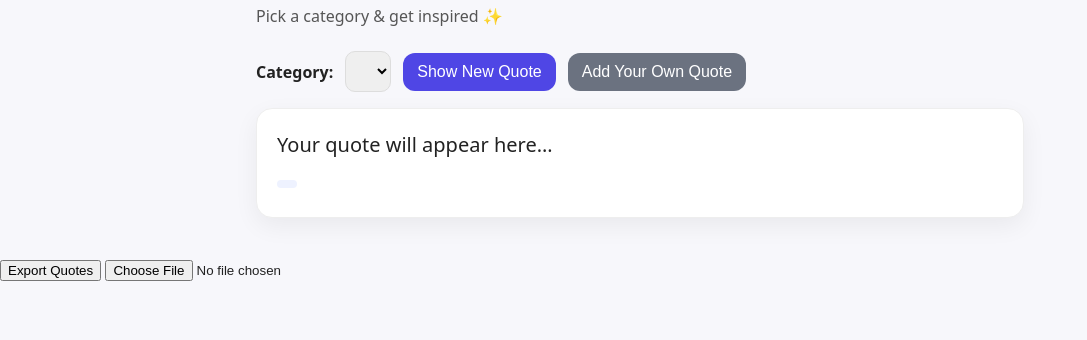
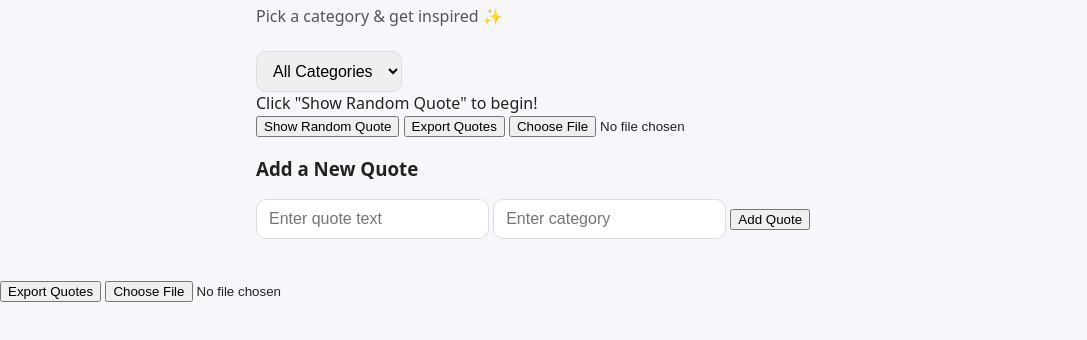
Before and after one commit to Jooleric/alx_fe_javascript, a plain HTML site: page dom-manipulation/index.html in a window 1280 px wide. Shown: the part 86-426 px from the top of the page, without its empty margins (0-1087 px from the left). Drawn offline with Linux system fonts and the light colour scheme.

Commit message:
Quote app

```diff
--- a/dom-manipulation/index.html
+++ b/dom-manipulation/index.html
@@ -12,18 +12,24 @@
     <h1>Dynamic Quote Generator</h1>
     <p class="tagline">Pick a category & get inspired ✨</p>
 
-    <section id="controls" class="controls">
-      <label for="categorySelect" class="label">Category:</label>
-      <select id="categorySelect" aria-label="Quote category"></select>
+    <!-- Category Filter -->
+      <select id="categoryFilter" onchange="filterQuotes()">
+      <option value="all">All Categories</option>
+</select>
 
-      <button id="newQuote" class="btn">Show New Quote</button>
-      <button id="toggleForm" class="btn btn-secondary">Add Your Own Quote</button>
-    </section>
+    <!-- Quote Display -->
+  <div id="quoteDisplay">Click "Show Random Quote" to begin!</div>
 
-    <section id="quoteCard" class="quote-card" aria-live="polite">
-      <p id="quoteText" class="quote-text">Your quote will appear here…</p>
-      <span id="quoteCategory" class="quote-category"></span>
-    </section>
+  <!-- Buttons -->
+      <button onclick="showRandomQuote()">Show Random Quote</button>
+      <button onclick="exportToJsonFile()">Export Quotes</button>
+      <input type="file" id="importFile" accept=".json" onchange="importFromJsonFile(event)" />
+
+  <!-- Add New Quote -->
+      <h3>Add a New Quote</h3>
+      <input type="text" id="newQuoteText" placeholder="Enter quote text">
+       <input type="text" id="newQuoteCategory" placeholder="Enter category">
+  <button onclick="addQuote()">Add Quote</button>
 
     <!-- The add-quote form will be created here by JavaScript -->
     <section id="formArea"></section>
--- a/dom-manipulation/script.js
+++ b/dom-manipulation/script.js
@@ -1,7 +1,7 @@
 let quotes = JSON.parse(localStorage.getItem("quotes")) || [
   { text: "The best way to get started is to quit talking and begin doing.", category: "Motivation" },
-  { text: "Don’t let yesterday take up too much of today.", category: "Wisdom" },
-  { text: "Failure is not the opposite of success; it’s part of success.", category: "Inspiration" }
+  { text: "Don't let yesterday take up too much of today.", category: "Inspiration" },
+  { text: "It's not whether you get knocked down, it's whether you get up.", category: "Resilience" }
 ];
 
 function saveQuotes() {
@@ -9,19 +9,23 @@ function saveQuotes() {
 }
 
 function showRandomQuote() {
-  if (quotes.length === 0) {
-    document.getElementById("quoteDisplay").innerText = "No quotes available.";
+  const category = document.getElementById("categoryFilter").value;
+  let filteredQuotes = quotes;
+
+  if (category !== "all") {
+    filteredQuotes = quotes.filter(q => q.category === category);
+  }
+
+  if (filteredQuotes.length === 0) {
+    document.getElementById("quoteDisplay").innerText = "No quotes found for this category.";
     return;
   }
-  const randomIndex = Math.floor(Math.random() * quotes.length);
-  const randomQuote = quotes[randomIndex];
-  document.getElementById("quoteDisplay").innerText = `"${randomQuote.text}" — ${randomQuote.category}`;
 
-  // ✅ Save last shown quote to session storage
-  sessionStorage.setItem("lastQuote", JSON.stringify(randomQuote));
+  const randomIndex = Math.floor(Math.random() * filteredQuotes.length);
+  const q = filteredQuotes[randomIndex];
+  document.getElementById("quoteDisplay").innerText = `"${q.text}" — ${q.category}`;
+  sessionStorage.setItem("lastQuote", JSON.stringify(q));
 }
-
-document.getElementById("newQuote").addEventListener("click", showRandomQuote);
 
 function addQuote() {
   const text = document.getElementById("newQuoteText").value.trim();
@@ -29,6 +33,7 @@ function addQuote() {
   if (text && category) {
     quotes.push({ text, category });
     saveQuotes();
+    populateCategories();
     alert("Quote added!");
     document.getElementById("newQuoteText").value = "";
     document.getElementById("newQuoteCategory").value = "";
@@ -37,42 +42,81 @@ function addQuote() {
   }
 }
 
-// ✅ Export to JSON file
 function exportToJsonFile() {
   const dataStr = JSON.stringify(quotes, null, 2);
   const blob = new Blob([dataStr], { type: "application/json" });
   const url = URL.createObjectURL(blob);
-
-  const link = document.createElement("a");
-  link.href = url;
-  link.download = "quotes.json";
-  link.click();
-
+  const a = document.createElement("a");
+  a.href = url;
+  a.download = "quotes.json";
+  a.click();
   URL.revokeObjectURL(url);
 }
 
-// ✅ Import from JSON file
 function importFromJsonFile(event) {
   const fileReader = new FileReader();
-  fileReader.onload = function(e) {
+  fileReader.onload = function(event) {
     try {
-      const importedQuotes = JSON.parse(e.target.result);
+      const importedQuotes = JSON.parse(event.target.result);
       if (Array.isArray(importedQuotes)) {
         quotes.push(...importedQuotes);
         saveQuotes();
+        populateCategories();
         alert("Quotes imported successfully!");
       } else {
-        alert("Invalid file format. Please upload a valid JSON file.");
+        alert("Invalid file format!");
       }
-    } catch (err) {
-      alert("Error reading JSON file.");
+    } catch (e) {
+      alert("Error reading JSON file!");
     }
   };
   fileReader.readAsText(event.target.files[0]);
 }
 
-// ✅ Show last quote on page load if available
+function populateCategories() {
+  const categoryFilter = document.getElementById("categoryFilter");
+  categoryFilter.innerHTML = `<option value="all">All Categories</option>`;
+  const categories = [...new Set(quotes.map(q => q.category))];
+  categories.forEach(cat => {
+    const option = document.createElement("option");
+    option.value = cat;
+    option.textContent = cat;
+    categoryFilter.appendChild(option);
+  });
+
+  const savedFilter = localStorage.getItem("selectedCategory");
+  if (savedFilter) {
+    categoryFilter.value = savedFilter;
+    filterQuotes();
+  }
+}
+
+function filterQuotes() {
+  const selectedCategory = document.getElementById("categoryFilter").value;
+  localStorage.setItem("selectedCategory", selectedCategory);
+
+  const display = document.getElementById("quoteDisplay");
+  display.innerHTML = "";
+
+  let filteredQuotes = quotes;
+  if (selectedCategory !== "all") {
+    filteredQuotes = quotes.filter(q => q.category === selectedCategory);
+  }
+
+  if (filteredQuotes.length === 0) {
+    display.innerText = "No quotes found for this category.";
+    return;
+  }
+
+  filteredQuotes.forEach(q => {
+    const div = document.createElement("div");
+    div.innerText = `"${q.text}" — ${q.category}`;
+    display.appendChild(div);
+  });
+}
+
 window.onload = function() {
+  populateCategories();
   const lastQuote = sessionStorage.getItem("lastQuote");
   if (lastQuote) {
     const q = JSON.parse(lastQuote);
```
